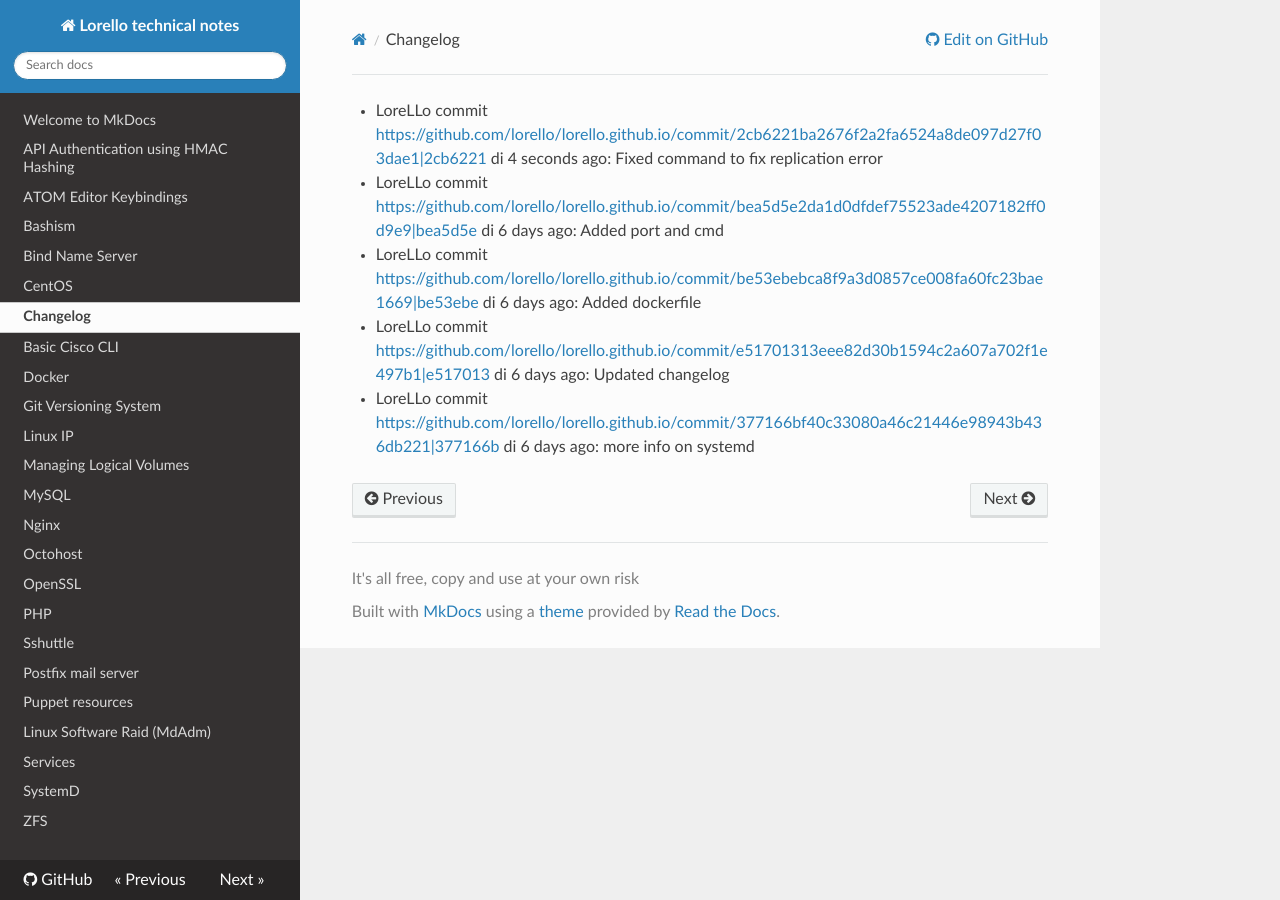
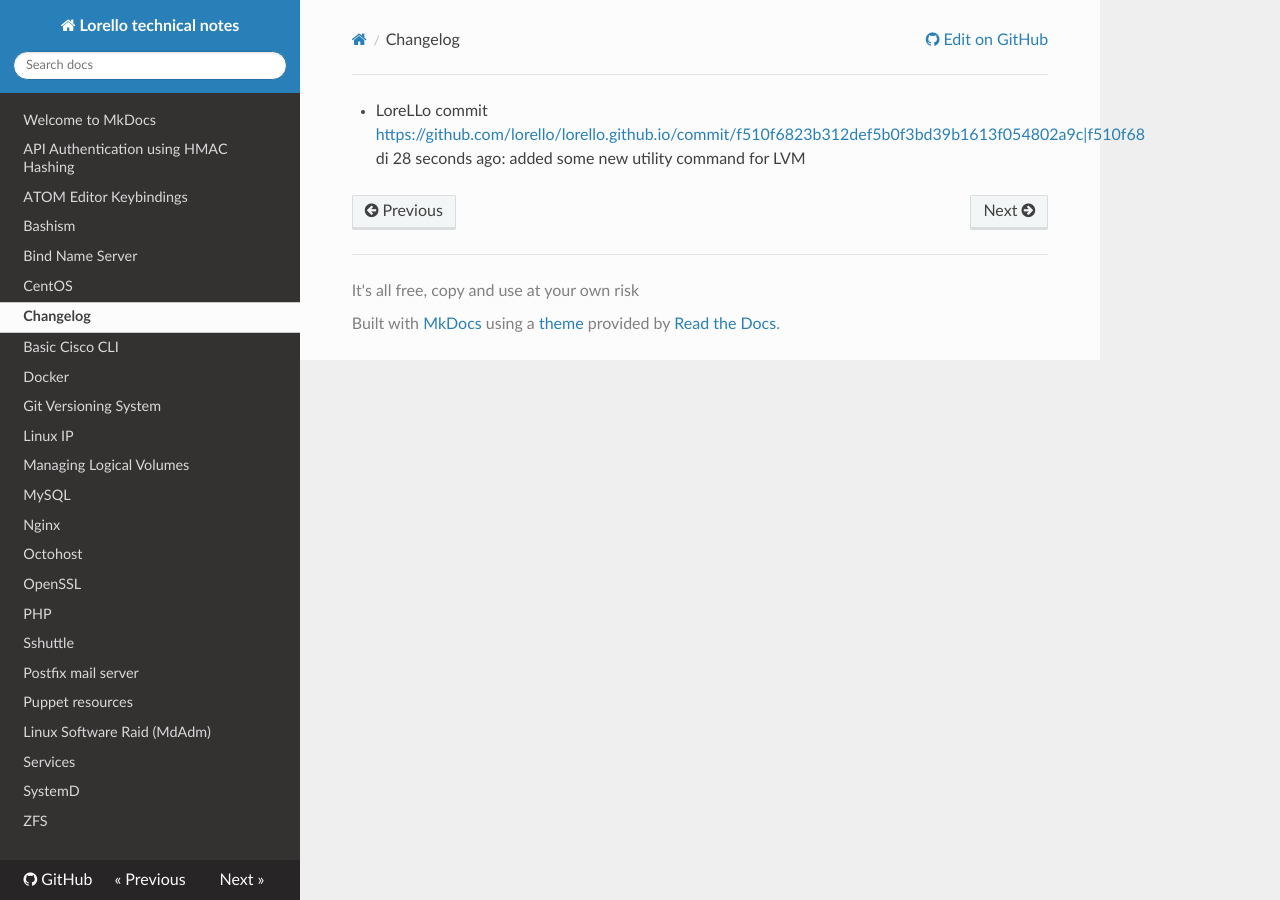
Before and after one commit to lorello/lorello.github.io, an MkDocs documentation site: the page built from docs/changelog.md, in a window 1280 px wide. Built offline with MkDocs 1.6.1, drawn with Linux system fonts in a browser that asks for light colours; nearby versions of some CDN libraries.

Commit message:
Updated changelog

```diff
--- a/docs/changelog.md
+++ b/docs/changelog.md
@@ -1,9 +1 @@
-* LoreLLo commit <https://github.com/lorello/lorello.github.io/commit/2cb6221ba2676f2a2fa6524a8de097d27f03dae1|2cb6221> di 4 seconds ago: Fixed command to fix replication error
-
-* LoreLLo commit <https://github.com/lorello/lorello.github.io/commit/bea5d5e2da1d0dfdef75523ade4207182ff0d9e9|bea5d5e> di 6 days ago: Added port and cmd
-
-* LoreLLo commit <https://github.com/lorello/lorello.github.io/commit/be53ebebca8f9a3d0857ce008fa60fc23bae1669|be53ebe> di 6 days ago: Added dockerfile
-
-* LoreLLo commit <https://github.com/lorello/lorello.github.io/commit/e51701313eee82d30b1594c2a607a702f1e497b1|e517013> di 6 days ago: Updated changelog
-
-* LoreLLo commit <https://github.com/lorello/lorello.github.io/commit/377166bf40c33080a46c21446e98943b436db221|377166b> di 6 days ago: more info on systemd
+* LoreLLo commit <https://github.com/lorello/lorello.github.io/commit/f510f6823b312def5b0f3bd39b1613f054802a9c|f510f68> di 28 seconds ago: added some new utility command for LVM
```
